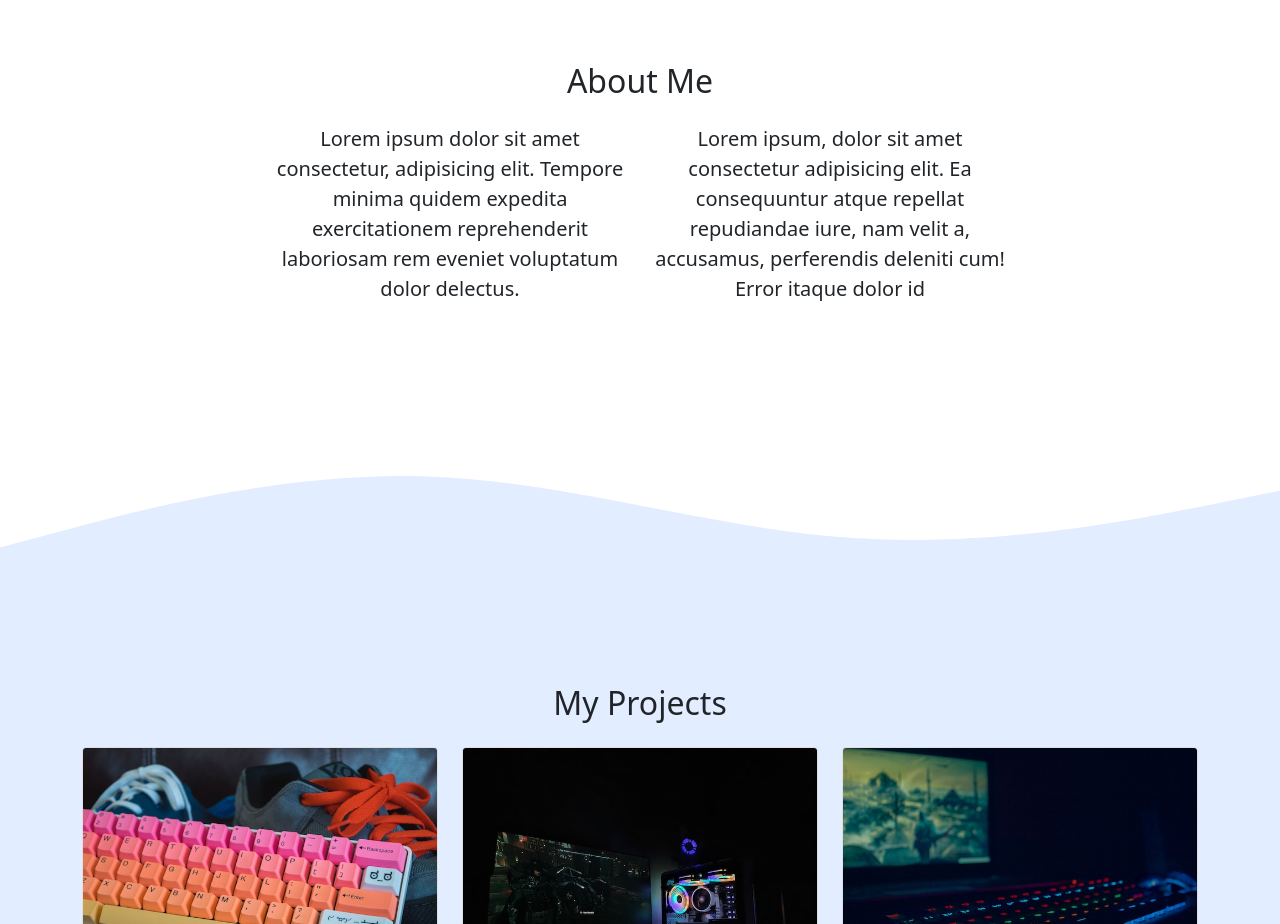
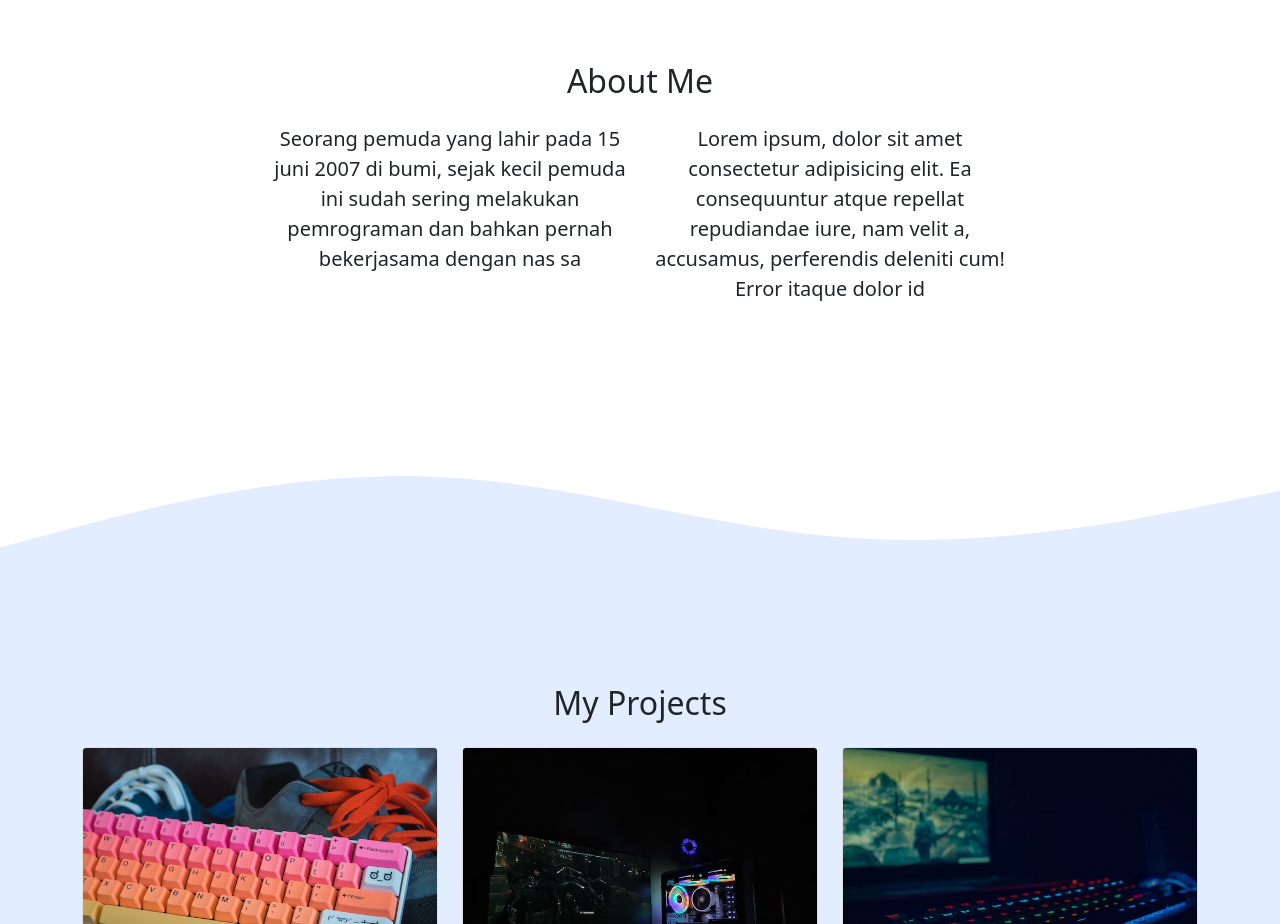
Before and after one commit to MuhammadKhoir/muhammadkhoir.github.io, a plain HTML site: page index.html in a window 1280 px wide. Shown: the part 780-1704 px from the top of the page. Drawn offline with nearby package versions, Linux system fonts and the light colour scheme.

Commit message:
Update index.html

```diff
--- a/index.html
+++ b/index.html
@@ -78,7 +78,7 @@
         </div>
         <div class="row justify-content-center fs-5 text-center">
           <div class="col-md-4">
-            <p>Lorem ipsum dolor sit amet consectetur, adipisicing elit. Tempore minima quidem expedita exercitationem reprehenderit laboriosam rem eveniet voluptatum dolor delectus.</p>
+            <p>Seorang pemuda yang lahir pada 15 juni 2007 di bumi, sejak kecil pemuda ini sudah sering melakukan pemrograman dan bahkan pernah bekerjasama dengan nas sa </p>
           </div>
           <div class="col-md-4">
             <p>Lorem ipsum, dolor sit amet consectetur adipisicing elit. Ea consequuntur atque repellat repudiandae iure, nam velit a, accusamus, perferendis deleniti cum! Error itaque dolor id</p>
```
